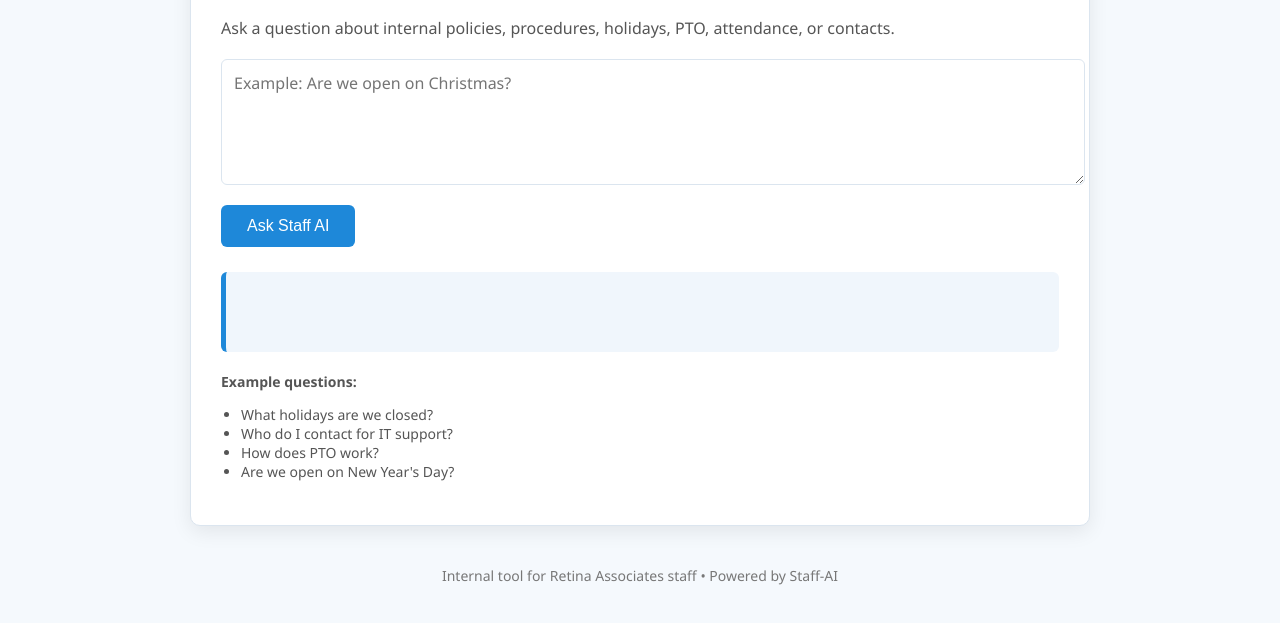
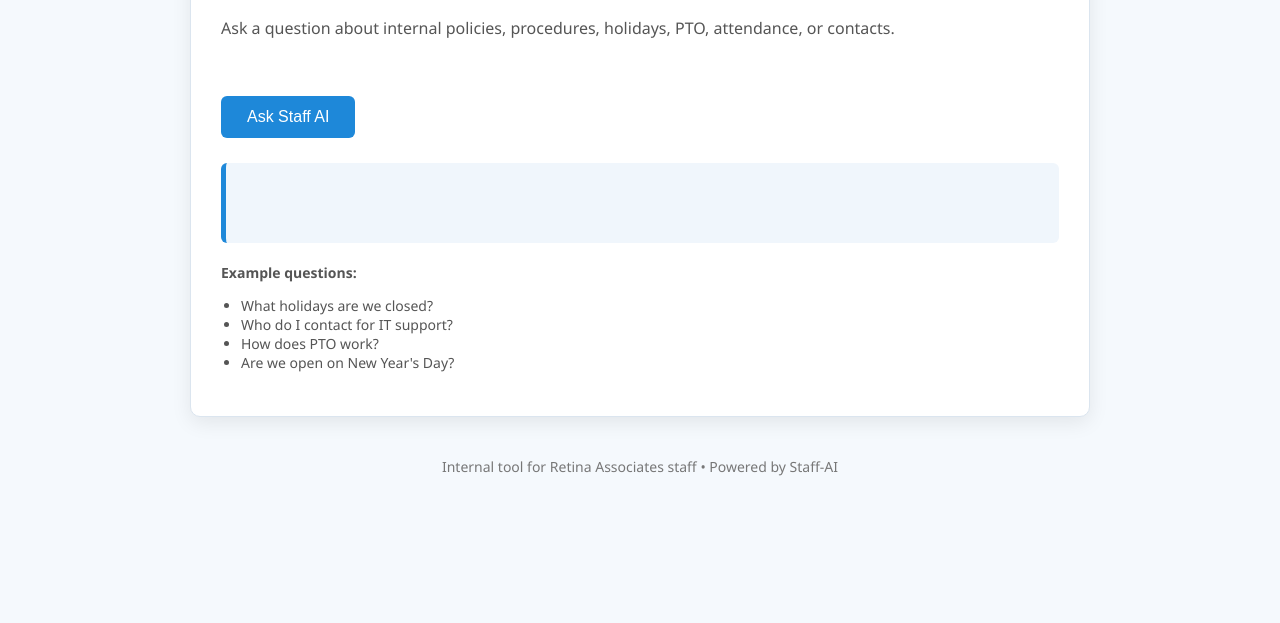
Before and after one commit to abigailkeene/Staff-AI, a website: page index.html in a window 1280 px wide. Shown: the part 197-820 px from the top of the page. Drawn offline with Linux system fonts and the light colour scheme.

```diff
--- a/index.html
+++ b/index.html
@@ -123,9 +123,6 @@
     <p class="subtitle">
       Ask a question about internal policies, procedures, holidays, PTO, attendance, or contacts.
     </p>
-
-    <textarea id="question" placeholder="Example: Are we open on Christmas?"></textarea>
-
     <br />
     <button onclick="askAI()">Ask Staff AI</button>
 
```
